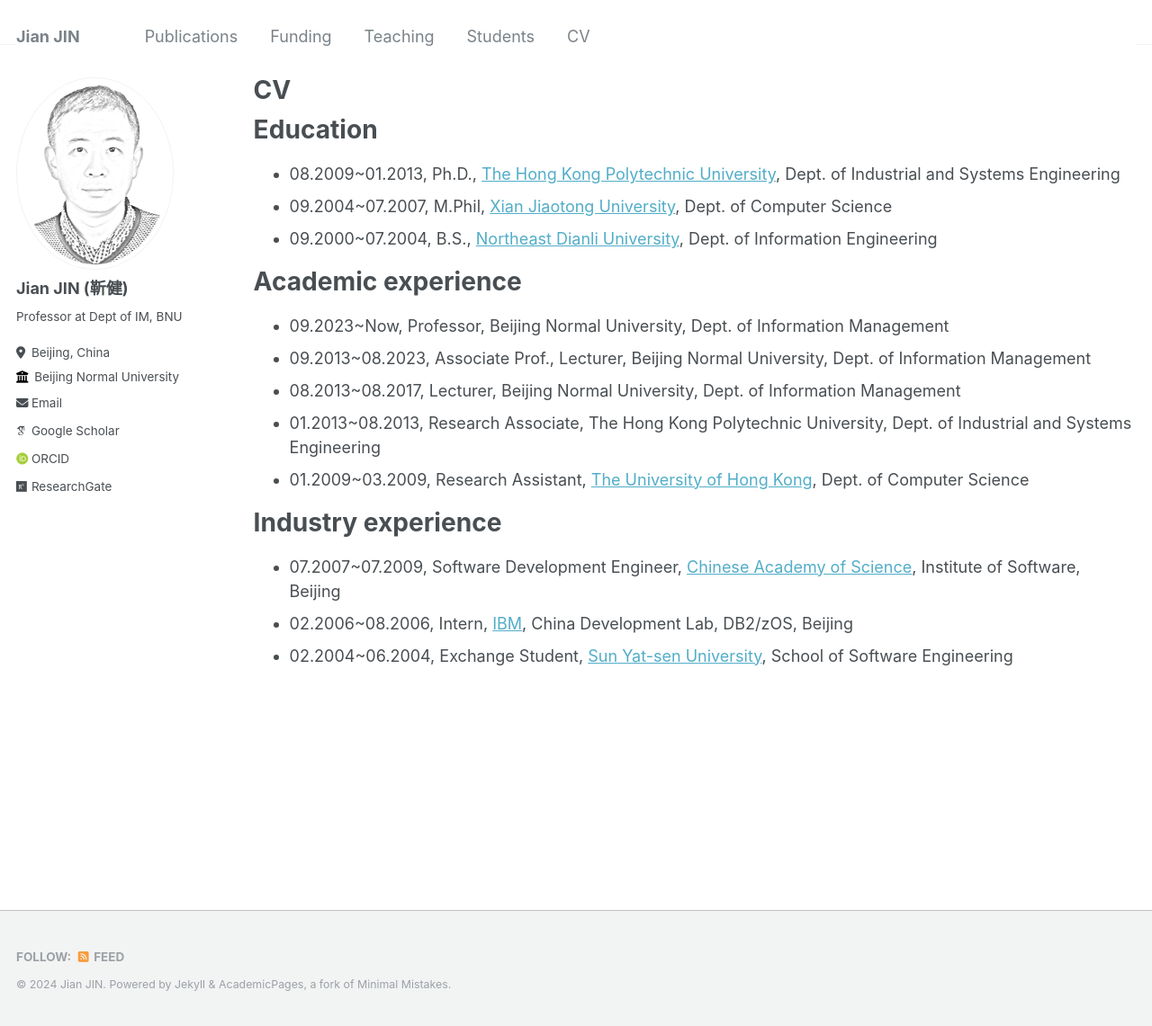
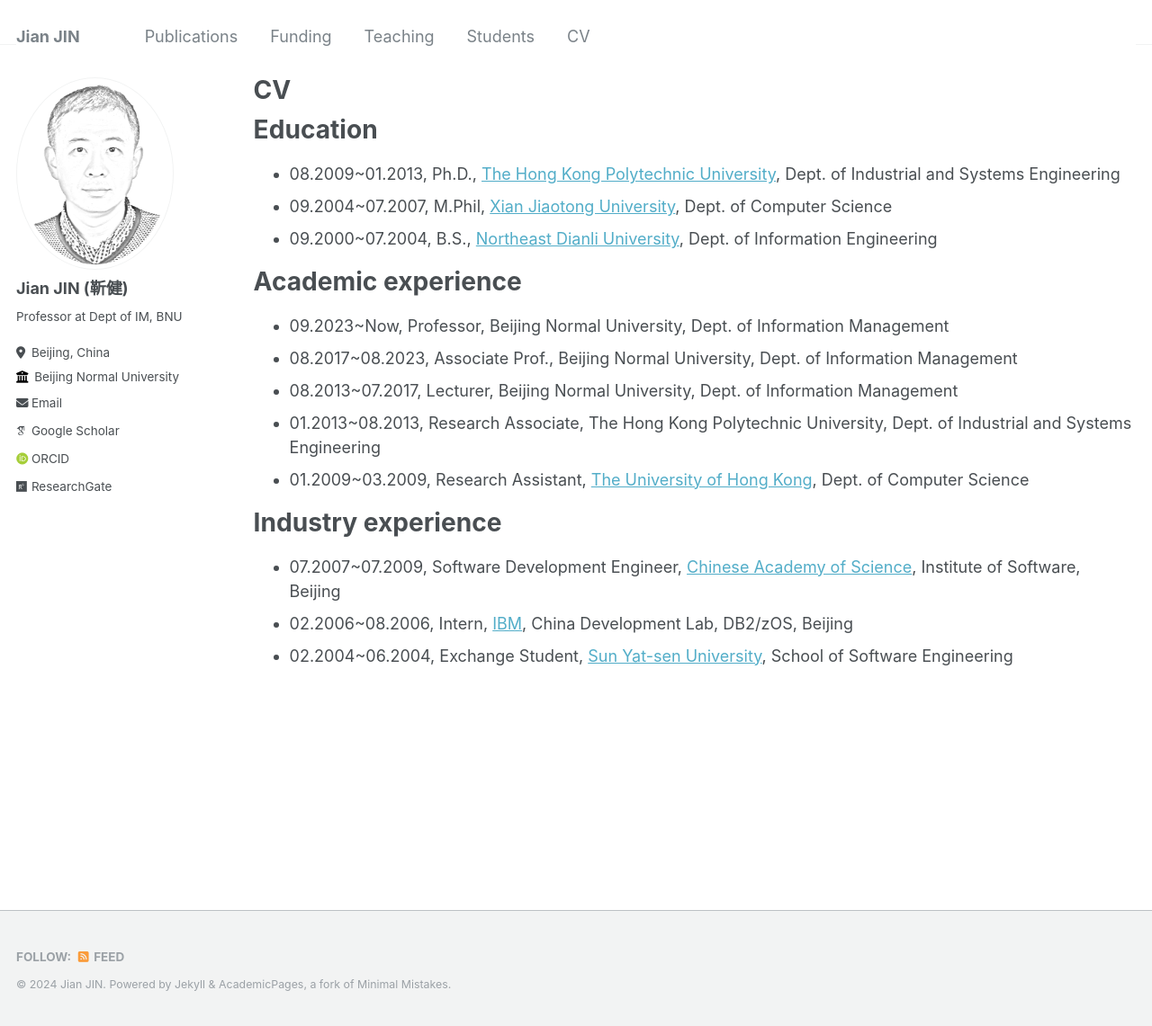
Before and after one commit to xjtujay/xjtujay.github.io, a Jekyll site: the page built from _pages/cv.md, in a window 1280 px wide and 1141 px high. Shown: the whole window at 90% size. Built offline with Jekyll 4.4.1, drawn with Linux system fonts in a browser that asks for light colours; some web fonts are replaced; a script that is not in the unit is left out.

Commit message:
Update cv.md

```diff
--- a/_pages/cv.md
+++ b/_pages/cv.md
@@ -18,8 +18,8 @@ Education
 Academic experience
 ======
 * 09.2023~Now, Professor, Beijing Normal University, Dept. of Information Management
-* 09.2013~08.2023, Associate Prof., Lecturer, Beijing Normal University, Dept. of Information Management
-* 08.2013~08.2017, Lecturer, Beijing Normal University, Dept. of Information Management
+* 08.2017~08.2023, Associate Prof., Beijing Normal University, Dept. of Information Management
+* 08.2013~07.2017, Lecturer, Beijing Normal University, Dept. of Information Management
 * 01.2013~08.2013, Research Associate, The Hong Kong Polytechnic University, Dept. of Industrial and Systems Engineering
 * 01.2009~03.2009, Research Assistant, [The University of Hong Kong](https://www.cs.hku.hk/), Dept. of Computer Science
 
```
